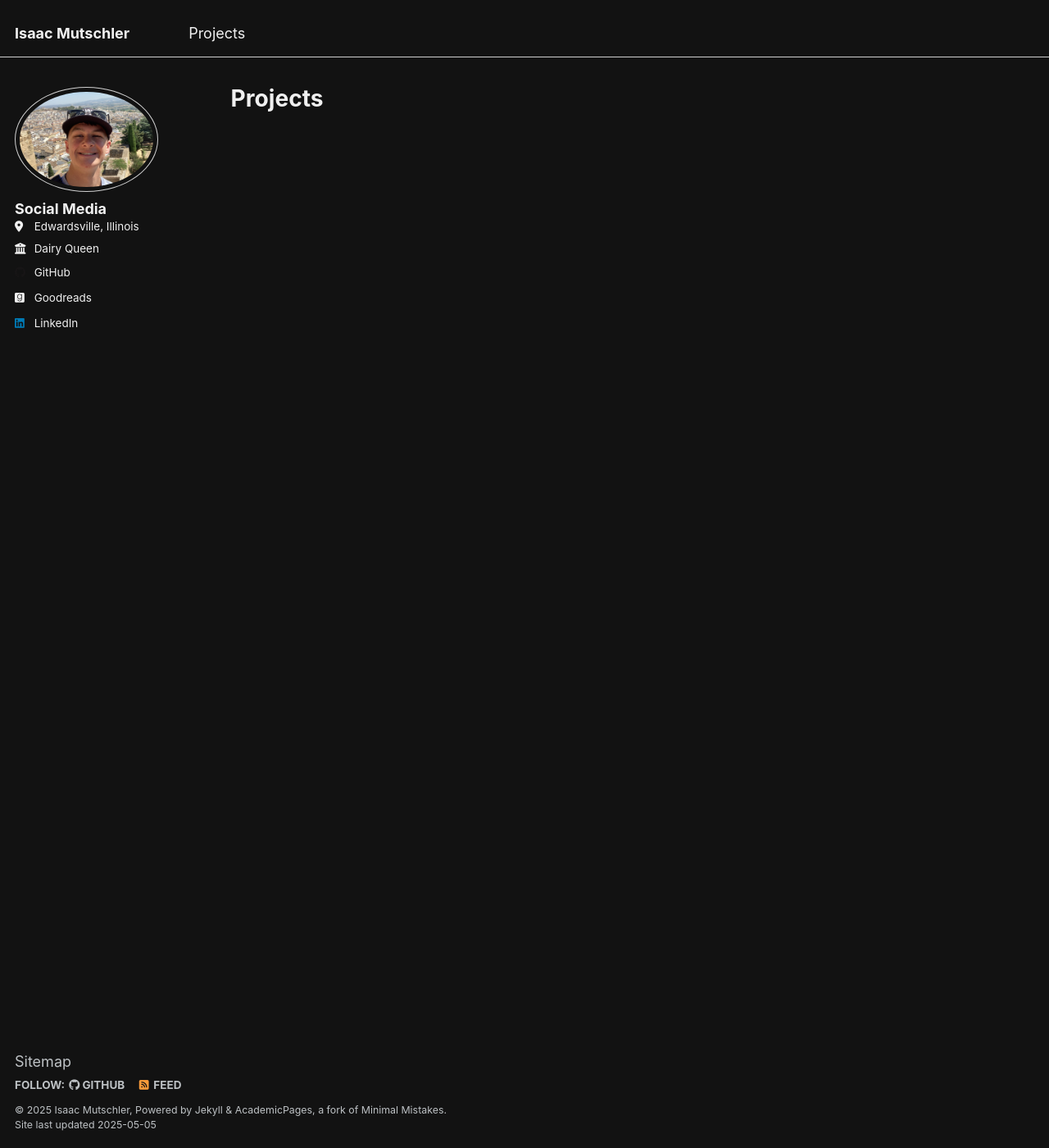
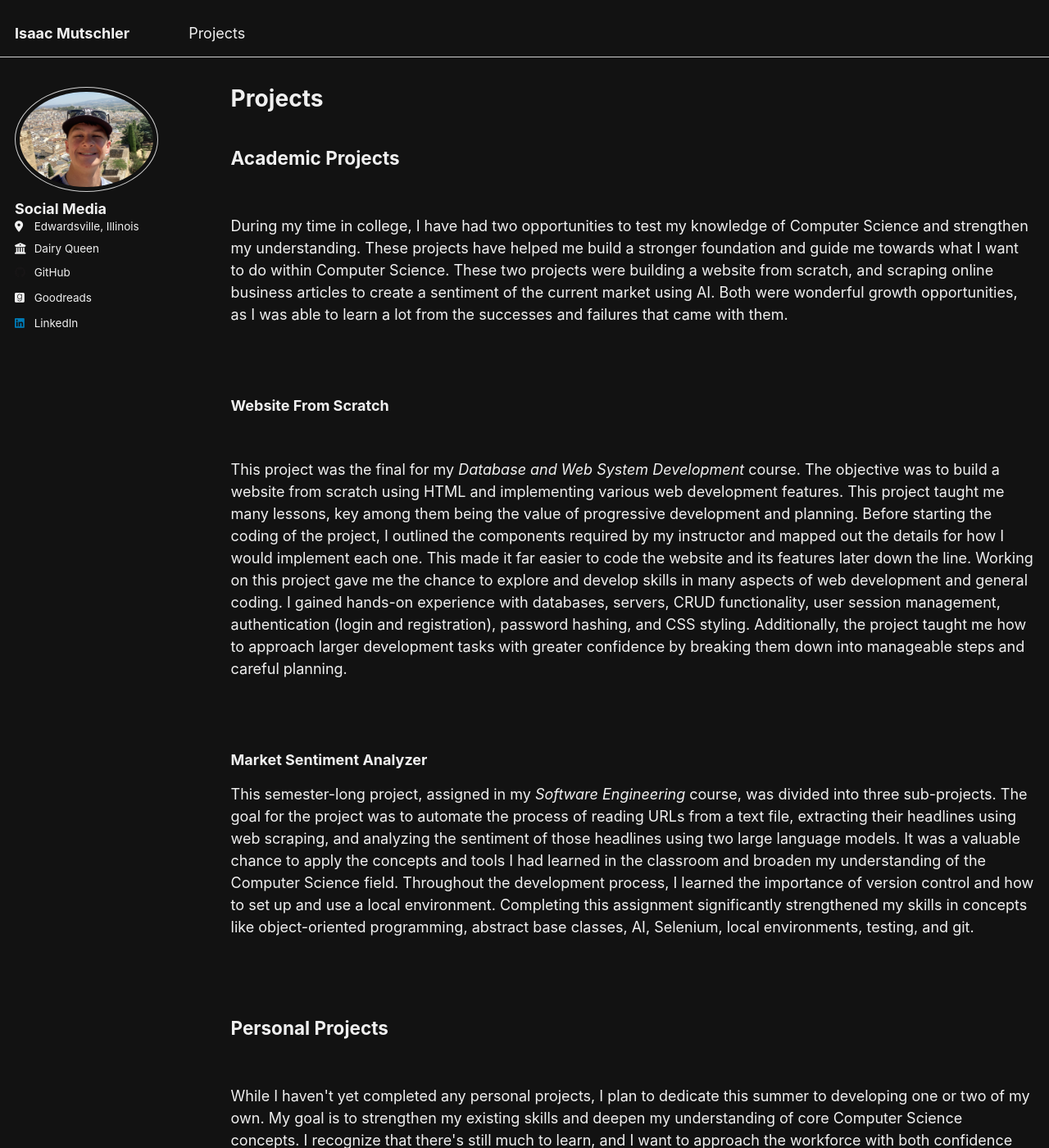
Before and after one commit to IMutsch53/IMutsch53.github.io, a Jekyll site: the page built from _pages/projects.html, in a window 1280 px wide and 1400 px high. Shown: the whole window at 82% size. Built offline with Jekyll 4.4.1, drawn with Linux system fonts in a browser that asks for light colours; some of the changed text lies outside the part shown.

Commit message:
Write projects info

```diff
--- a/_pages/projects.html
+++ b/_pages/projects.html
@@ -7,7 +7,34 @@ author_profile: true
 
 {% include base_path %}
 
-
+<h2>Academic Projects</h2>
+<br>
+<p> During my time in college, I have had two opportunities to test my knowledge of Computer Science and strengthen
+  my understanding. These projects have helped me build a stronger foundation and guide me towards what I want to do within
+  Computer Science. These two projects were building a website from scratch, and scraping online business articles to create
+  a sentiment of the current market using AI. Both were wonderful growth opportunities, as I was able to learn a lot from the successes
+  and failures that came with them.
+</p>
+<br>
+<h3>Website From Scratch</h3>
+<br>
+<p>This project was the final for my <i>Database and Web System Development</i> course. The objective was to build a website from scratch using HTML and implementing various web development features.
+  This project taught me many lessons, key among them being the value of progressive development and planning. Before starting the coding of the project, I outlined the components required by my instructor and mapped
+  out the details for how I would implement each one. This made it far easier to code the website and its features later down the line.
+  Working on this project gave me the chance to explore and develop skills in many aspects of web development and general coding. I gained hands-on experience with databases, servers, CRUD functionality, user session management, authentication (login and registration), password hashing, and CSS styling. Additionally,
+  the project taught me how to approach larger development tasks with greater confidence by breaking them down into manageable steps and careful planning.
+</p>
+<br>
+<h3>Market Sentiment Analyzer</h3>
+<p>This semester-long project, assigned in my <i>Software Engineering</i> course, was divided into three sub-projects. The goal for the project was to automate the process of reading URLs from a text file, extracting their headlines using web scraping, and
+  analyzing the sentiment of those headlines using two large language models. It was a valuable chance to apply the concepts and tools I had learned in the classroom and broaden my understanding of the Computer Science field. Throughout the development process,
+  I learned the importance of version control and how to set up and use a local environment. Completing this assignment significantly strengthened my skills in concepts like object-oriented programming, abstract base classes, AI, Selenium, local environments, testing, and git.
+</p>
+<br>
+<h2>Personal Projects</h2>
+<br>
+<p>While I haven't yet completed any personal projects, I plan to dedicate this summer to developing one or two of my own. My goal is to strengthen my existing skills and deepen my understanding of core Computer Science concepts. I recognize that there's still much to learn,
+  and I want to approach the workforce with both confidence and competence. These projects will not only reinforce what I have already learned but also push me to explore new areas and grow.</p>
 {% for post in site.portfolio %}
   {% include archive-single.html %}
 {% endfor %}
```
